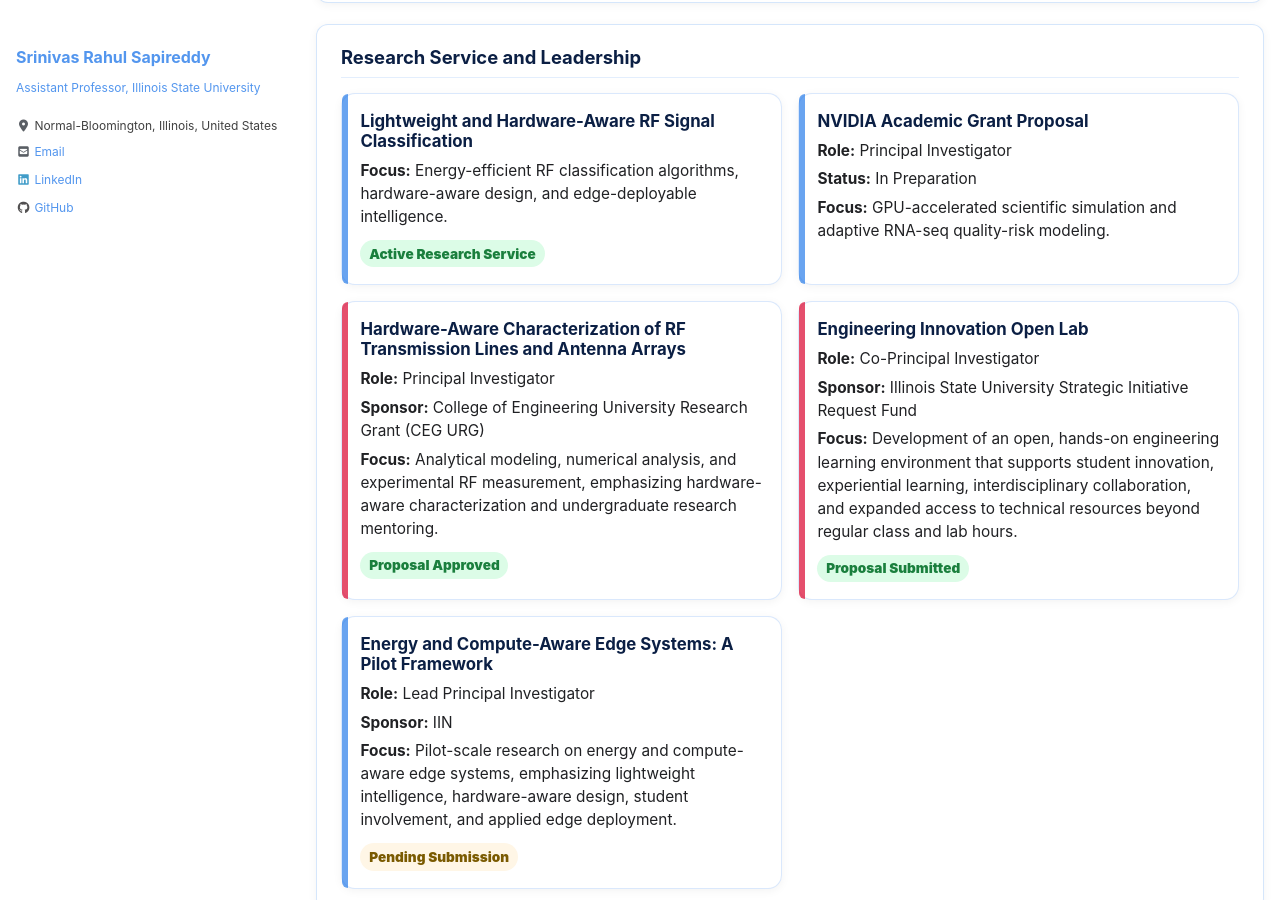
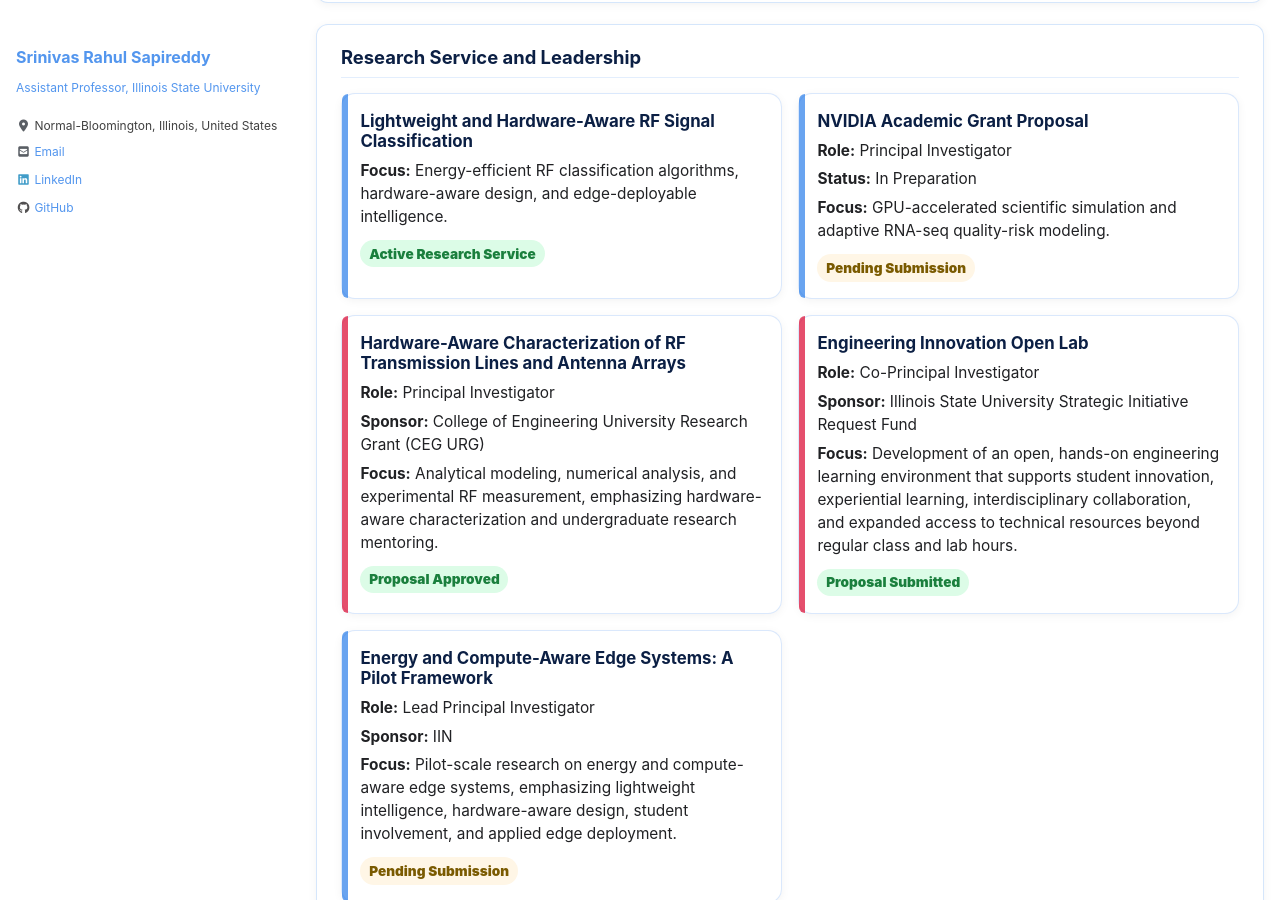
Before and after one commit to srsapireddy/srsapireddy.github.io, a Jekyll site: the page built from _pages/service.md, in a window 1280 px wide and 900 px high, scrolled down 2625 px. Built offline with Jekyll 4.4.1, drawn with Linux system fonts in a browser that asks for light colours; cached includes are drawn as plain includes; nearby versions of some CDN libraries.

Commit message:
Update service.md

```diff
--- a/_pages/service.md
+++ b/_pages/service.md
@@ -340,6 +340,7 @@ author_profile: true
       <p class="meta"><strong>Role:</strong> Principal Investigator</p>
       <p class="meta"><strong>Status:</strong> In Preparation</p>
       <p><strong>Focus:</strong> GPU-accelerated scientific simulation and adaptive RNA-seq quality-risk modeling.</p>
+      <span class="pill pending">Pending Submission</span>
     </div>
 
     <div class="service-card isu">
```
